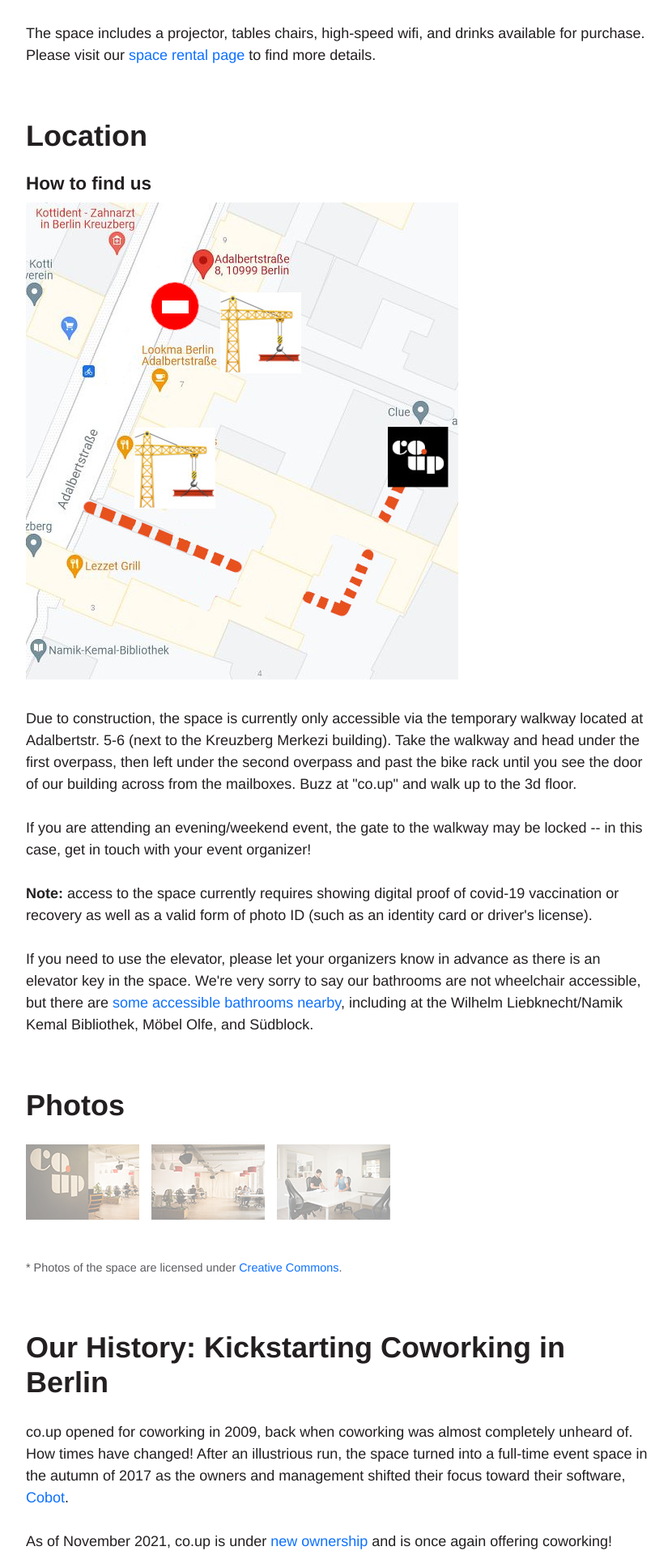
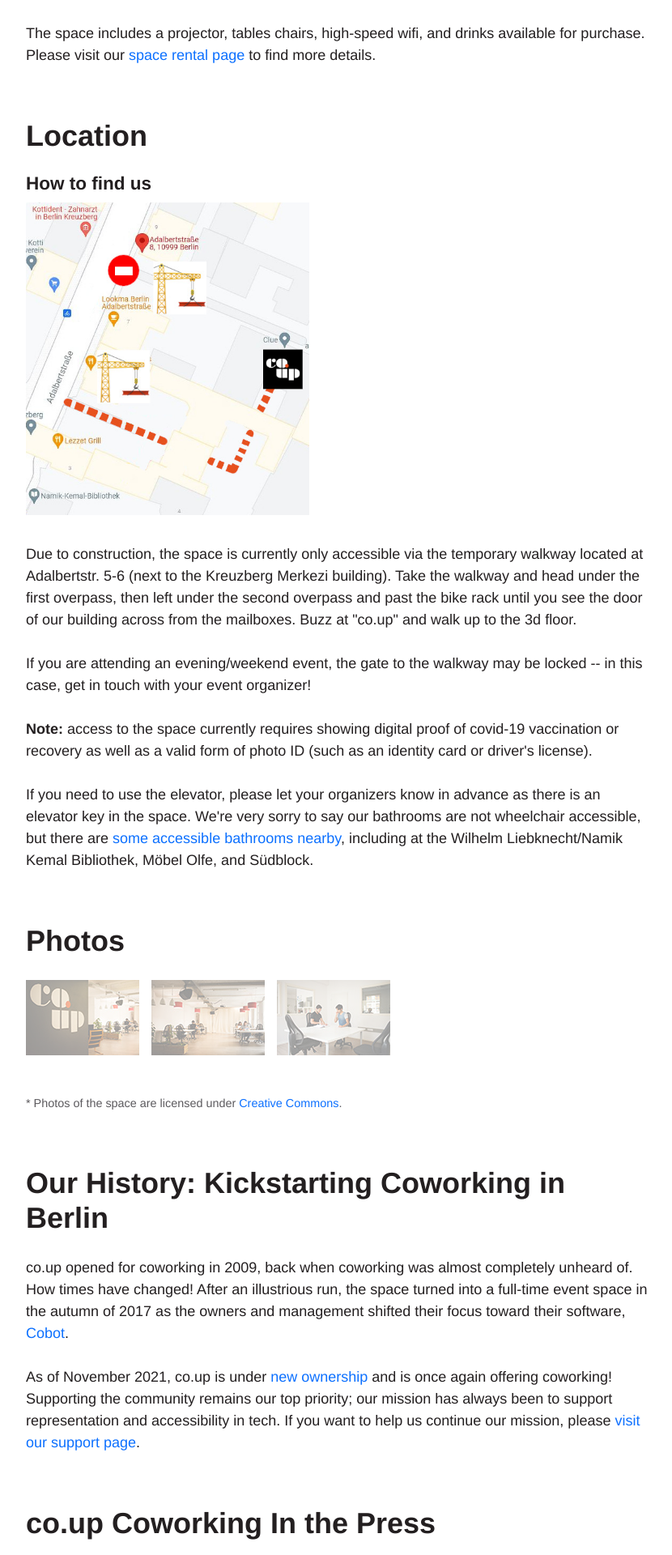
Before and after one commit to co-up/co-up.de, a Jekyll site: the page built from about.html, in a window 1280 px wide. Shown: the part 950-2870 px from the top of the page at 81% size, without its empty margins (224-1054 px from the left). Built offline with Jekyll 4.4.1, drawn with Linux system fonts in a browser that asks for light colours.

Commit message:
changed map size

```diff
--- a/about.html
+++ b/about.html
@@ -32,7 +32,7 @@
 
   <h3>How to find us</h3>
 
-  <p><img src="/photos/co-up_map_adalbertstr_5-8.JPG" alt="How to find us"/>
+  <p><img src="/photos/co-up_map_adalbertstr_5-8.JPG" width="350px" alt="How to find us"/>
   </p>
   <p>Due to construction, the space is currently only accessible via the temporary walkway located at Adalbertstr. 5-6 (next to the Kreuzberg Merkezi building). Take the walkway and head under the first overpass, then left under the second overpass and past the bike rack until you see the door of our building across from the mailboxes. Buzz at "co.up" and walk up to the 3d floor.</p>
   <p>If you are attending an evening/weekend event, the gate to the walkway may be locked -- in this case, get in touch with your event organizer!</p><strong>Note:</strong> access to the space currently requires showing digital proof of covid-19 vaccination or recovery as well as a valid form of photo ID (such as an identity card or driver's license). </p>
```
